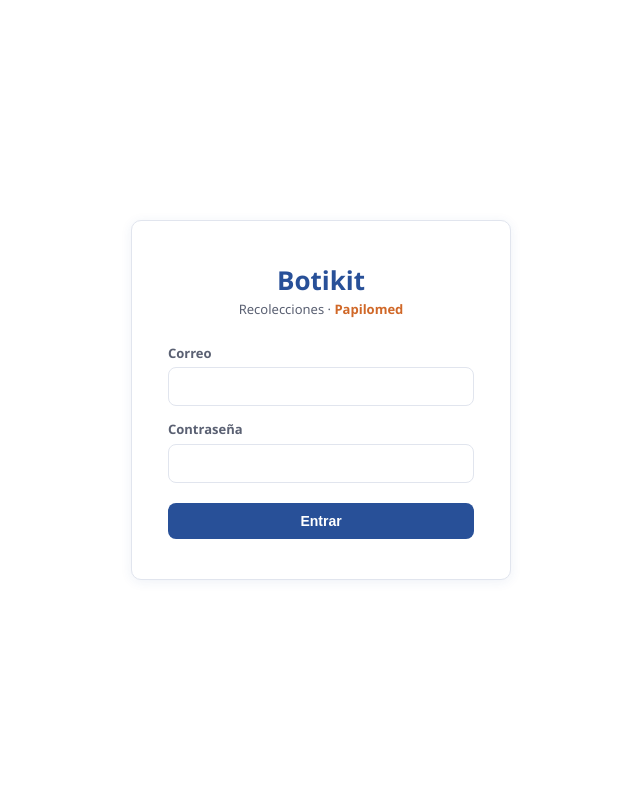
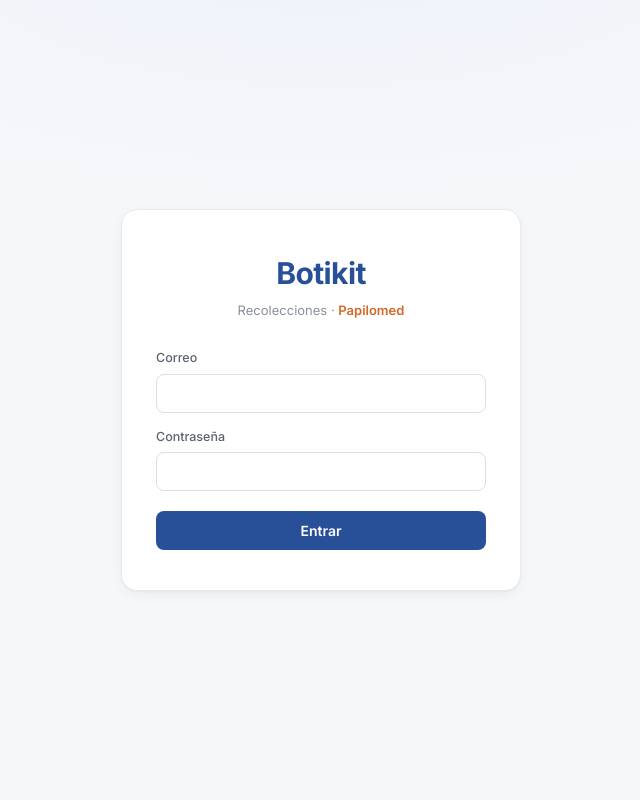
Before and after one commit to Jedriel94/papilomed, a PHP site: page / in a window 1280 px wide. Shown: the whole page, without its empty margins (319-959 px from the left). Run offline with PHP 8.4, Linux system fonts and the light colour scheme.

Commit message:
Rediseño visual moderno/minimalista (login + panel)
- Nuevo sistema de estilos: tipografía Inter, barra superior blanca con borde
  sutil, más espaciado, bordes redondeados, sombras suaves, badges tipo pill.
- Login refinado con acento sutil de marca. Colores Botikit (azul/naranja)
  mejor combinados. Solo CSS + fuente; sin cambios de funcionalidad.

Co-Authored-By: Claude Opus 4.8 <noreply@anthropic.com>

```diff
--- a/css/styles.css
+++ b/css/styles.css
@@ -1,32 +1,56 @@
+/* ============================================================
+   Botikit · Recolecciones — Sistema de estilos (moderno / minimalista)
+   ============================================================ */
 :root {
+  /* Marca */
   --azul: #285098;
-  --azul-oscuro: #1d3c73;
+  --azul-600: #234880;
+  --azul-050: #eef2fb;
   --naranja: #d06828;
-  --naranja-oscuro: #b0561f;
-  --gris-bg: #f4f6fa;
-  --gris-borde: #e1e5ee;
-  --gris-texto: #5a6072;
-  --texto: #1f2430;
-  --blanco: #ffffff;
-  --ok: #2e9e5b;
-  --warn: #c9a227;
-  --danger: #c0392b;
-  --radius: 10px;
-  --sombra: 0 2px 12px rgba(40, 80, 152, 0.08);
-  font-family: "Segoe UI", system-ui, -apple-system, Roboto, Helvetica, Arial, sans-serif;
+  --naranja-600: #b45820;
+  --naranja-050: #fdf1e8;
+
+  /* Neutros */
+  --bg: #f6f7f9;
+  --surface: #ffffff;
+  --border: #e8eaef;
+  --border-strong: #dcdfe6;
+  --texto: #171a21;
+  --texto-2: #5b616e;
+  --texto-3: #8a909c;
+
+  /* Estados */
+  --ok: #1f9d57;
+  --ok-bg: #e7f6ee;
+  --warn: #b9860b;
+  --warn-bg: #fdf4dd;
+  --danger: #d1483b;
+  --danger-bg: #fdecea;
+
+  /* Formas */
+  --r-sm: 8px;
+  --r: 12px;
+  --r-lg: 16px;
+  --shadow-sm: 0 1px 2px rgba(16, 24, 40, 0.05);
+  --shadow: 0 4px 16px -4px rgba(16, 24, 40, 0.08), 0 1px 2px rgba(16, 24, 40, 0.04);
+
+  font-family: 'Inter', -apple-system, BlinkMacSystemFont, 'Segoe UI', Roboto, Helvetica, Arial, sans-serif;
 }
 
 * { box-sizing: border-box; }
 
 body {
   margin: 0;
-  background: var(--gris-bg);
+  background: var(--bg);
   color: var(--texto);
-  font-size: 15px;
-  line-height: 1.5;
+  font-size: 14.5px;
+  line-height: 1.55;
+  -webkit-font-smoothing: antialiased;
+  text-rendering: optimizeLegibility;
 }
 
-a { color: var(--azul); }
+a { color: var(--azul); text-decoration: none; }
+h1, h2, h3, h4 { letter-spacing: -0.01em; }
 
 /* ---------- Login ---------- */
 .login-wrap {
@@ -34,79 +58,105 @@ a { color: var(--azul); }
   display: flex;
   align-items: center;
   justify-content: center;
-  background: var(--blanco);
-  padding: 20px;
+  background:
+    radial-gradient(1200px 500px at 50% -10%, var(--azul-050), transparent 60%),
+    var(--bg);
+  padding: 24px;
 }
 .login-card {
-  background: var(--blanco);
-  border: 1px solid var(--gris-borde);
-  border-radius: var(--radius);
-  box-shadow: var(--sombra);
-  padding: 40px 36px;
+  background: var(--surface);
+  border: 1px solid var(--border);
+  border-radius: var(--r-lg);
+  box-shadow: var(--shadow);
+  padding: 40px 34px;
   width: 100%;
-  max-width: 380px;
+  max-width: 400px;
 }
-.login-card .brand { text-align: center; margin-bottom: 24px; }
-.login-card .brand h1 { margin: 0; font-size: 26px; color: var(--azul); }
-.login-card .brand .sub { color: var(--gris-texto); font-size: 13px; }
-.login-card .brand .sub b { color: var(--naranja); }
+.login-card .brand { text-align: center; margin-bottom: 28px; }
+.login-card .brand h1 {
+  margin: 0;
+  font-size: 30px;
+  font-weight: 700;
+  color: var(--azul);
+  letter-spacing: -0.02em;
+}
+.login-card .brand .sub { color: var(--texto-3); font-size: 13px; margin-top: 4px; }
+.login-card .brand .sub b { color: var(--naranja); font-weight: 600; }
 
-/* ---------- Layout app ---------- */
+/* ---------- Topbar ---------- */
 .topbar {
-  background: var(--azul);
-  color: var(--blanco);
-  padding: 12px 24px;
+  background: var(--surface);
+  color: var(--texto);
+  padding: 0 28px;
+  height: 62px;
   display: flex;
   align-items: center;
   justify-content: space-between;
-  box-shadow: var(--sombra);
+  border-bottom: 1px solid var(--border);
+  position: sticky;
+  top: 0;
+  z-index: 20;
 }
-.topbar .logo { font-weight: 700; font-size: 18px; }
-.topbar .logo span { color: var(--naranja); }
-.topbar .userbox { display: flex; align-items: center; gap: 14px; font-size: 14px; }
+.topbar .logo { font-weight: 700; font-size: 17px; letter-spacing: -0.01em; color: var(--texto); }
+.topbar .logo span { color: var(--naranja); margin: 0 3px; }
+.topbar .userbox { display: flex; align-items: center; gap: 12px; font-size: 13.5px; color: var(--texto-2); }
 .topbar .rol {
-  background: var(--naranja);
-  padding: 2px 10px;
-  border-radius: 20px;
-  font-size: 12px;
+  background: var(--azul-050);
+  color: var(--azul);
+  padding: 3px 10px;
+  border-radius: 999px;
+  font-size: 11px;
+  font-weight: 600;
   text-transform: uppercase;
-  letter-spacing: 0.5px;
+  letter-spacing: 0.4px;
 }
 
-.container { max-width: 1100px; margin: 0 auto; padding: 24px; }
+.container { max-width: 1140px; margin: 0 auto; padding: 28px 24px 48px; }
 
-.tabs { display: flex; gap: 6px; border-bottom: 2px solid var(--gris-borde); margin-bottom: 20px; }
+/* ---------- Tabs ---------- */
+.tabs {
+  display: flex;
+  gap: 4px;
+  border-bottom: 1px solid var(--border);
+  margin-bottom: 24px;
+}
 .tab {
   background: none;
   border: none;
-  padding: 12px 18px;
+  padding: 12px 16px 14px;
   cursor: pointer;
-  font-size: 15px;
-  color: var(--gris-texto);
-  border-bottom: 3px solid transparent;
-  margin-bottom: -2px;
-  font-weight: 600;
+  font-size: 14px;
+  font-weight: 500;
+  color: var(--texto-2);
+  border-bottom: 2px solid transparent;
+  margin-bottom: -1px;
+  border-radius: var(--r-sm) var(--r-sm) 0 0;
+  transition: color 0.15s, background 0.15s;
+  font-family: inherit;
 }
-.tab.active { color: var(--azul); border-bottom-color: var(--naranja); }
+.tab:hover { color: var(--texto); background: var(--bg); }
+.tab.active { color: var(--azul); border-bottom-color: var(--azul); font-weight: 600; }
 .panel { display: none; }
-.panel.active { display: block; }
+.panel.active { display: block; animation: fade 0.2s ease; }
+@keyframes fade { from { opacity: 0; transform: translateY(4px); } to { opacity: 1; transform: none; } }
 
 /* ---------- Cards ---------- */
 .card {
-  background: var(--blanco);
-  border-radius: var(--radius);
-  box-shadow: var(--sombra);
-  padding: 20px;
+  background: var(--surface);
+  border: 1px solid var(--border);
+  border-radius: var(--r-lg);
+  box-shadow: var(--shadow-sm);
+  padding: 24px;
   margin-bottom: 20px;
 }
-.card h2 { margin: 0 0 16px; font-size: 18px; color: var(--azul); }
-.card h3 { margin: 0 0 10px; font-size: 15px; }
+.card h2 { margin: 0 0 20px; font-size: 16px; font-weight: 600; color: var(--texto); }
+.card h3 { margin: 0 0 10px; font-size: 14px; font-weight: 600; }
 
 .section-head {
   display: flex;
   align-items: center;
   justify-content: space-between;
-  margin-bottom: 16px;
+  margin-bottom: 18px;
   flex-wrap: wrap;
   gap: 12px;
 }
@@ -116,98 +166,131 @@ a { color: var(--azul); }
 .form-grid {
   display: grid;
   grid-template-columns: repeat(auto-fit, minmax(220px, 1fr));
-  gap: 14px;
+  gap: 16px;
 }
-label { display: block; font-size: 13px; font-weight: 600; color: var(--gris-texto); margin-bottom: 4px; }
+label {
+  display: block;
+  font-size: 12.5px;
+  font-weight: 500;
+  color: var(--texto-2);
+  margin-bottom: 6px;
+}
 input, select, textarea {
   width: 100%;
-  padding: 9px 11px;
-  border: 1px solid var(--gris-borde);
-  border-radius: 8px;
+  padding: 10px 12px;
+  border: 1px solid var(--border-strong);
+  border-radius: var(--r-sm);
   font-size: 14px;
   font-family: inherit;
-  background: var(--blanco);
+  color: var(--texto);
+  background: var(--surface);
+  transition: border-color 0.15s, box-shadow 0.15s;
 }
-input:focus, select:focus, textarea:focus { outline: 2px solid var(--azul); border-color: var(--azul); }
-textarea { resize: vertical; min-height: 60px; }
+input::placeholder, textarea::placeholder { color: var(--texto-3); }
+input:focus, select:focus, textarea:focus {
+  outline: none;
+  border-color: var(--azul);
+  box-shadow: 0 0 0 3px var(--azul-050);
+}
+input:disabled { background: var(--bg); color: var(--texto-2); }
+textarea { resize: vertical; min-height: 64px; }
 .field-full { grid-column: 1 / -1; }
 
 .btn {
+  display: inline-flex;
+  align-items: center;
+  justify-content: center;
+  gap: 6px;
   background: var(--azul);
-  color: var(--blanco);
-  border: none;
-  border-radius: 8px;
+  color: #fff;
+  border: 1px solid transparent;
+  border-radius: var(--r-sm);
   padding: 10px 18px;
   font-size: 14px;
   font-weight: 600;
+  font-family: inherit;
   cursor: pointer;
-  transition: background 0.15s;
+  transition: background 0.15s, box-shadow 0.15s, border-color 0.15s, transform 0.05s;
 }
-.btn:hover { background: var(--azul-oscuro); }
+.btn:hover { background: var(--azul-600); }
+.btn:active { transform: translateY(1px); }
 .btn.naranja { background: var(--naranja); }
-.btn.naranja:hover { background: var(--naranja-oscuro); }
-.btn.ghost { background: transparent; color: var(--azul); border: 1px solid var(--gris-borde); }
-.btn.ghost:hover { background: var(--gris-bg); }
-.btn.sm { padding: 5px 10px; font-size: 12px; }
-.btn:disabled { opacity: 0.5; cursor: not-allowed; }
+.btn.naranja:hover { background: var(--naranja-600); }
+.btn.ghost { background: var(--surface); color: var(--texto); border-color: var(--border-strong); }
+.btn.ghost:hover { background: var(--bg); border-color: var(--texto-3); }
+.btn.sm { padding: 6px 12px; font-size: 12.5px; border-radius: 7px; }
+.btn:disabled { opacity: 0.55; cursor: not-allowed; }
 .btn-block { width: 100%; }
 
 /* ---------- Tablas ---------- */
-.table-wrap { overflow-x: auto; }
+.table-wrap { overflow-x: auto; margin: 0 -4px; }
 table { width: 100%; border-collapse: collapse; font-size: 14px; }
-th, td { text-align: left; padding: 10px 12px; border-bottom: 1px solid var(--gris-borde); vertical-align: top; }
-th { color: var(--gris-texto); font-size: 12px; text-transform: uppercase; letter-spacing: 0.4px; }
-tbody tr:hover { background: #fafbfe; }
+th, td { text-align: left; padding: 12px 14px; border-bottom: 1px solid var(--border); vertical-align: middle; }
+thead th {
+  color: var(--texto-3);
+  font-size: 11px;
+  font-weight: 600;
+  text-transform: uppercase;
+  letter-spacing: 0.5px;
+  border-bottom: 1px solid var(--border);
+  background: transparent;
+}
+tbody tr { transition: background 0.12s; }
+tbody tr:hover { background: #fbfcfd; }
+tbody tr:last-child td { border-bottom: none; }
 
 .badge {
-  display: inline-block;
+  display: inline-flex;
+  align-items: center;
   padding: 3px 10px;
-  border-radius: 20px;
-  font-size: 12px;
+  border-radius: 999px;
+  font-size: 11.5px;
   font-weight: 600;
   white-space: nowrap;
+  line-height: 1.5;
 }
-.badge.pendiente     { background: #fdf0e0; color: var(--naranja-oscuro); }
-.badge.muestra_dejada{ background: #e3f5ea; color: var(--ok); }
-.badge.asignada      { background: #e5edf9; color: var(--azul); }
-.badge.en_proceso    { background: #fff6d9; color: var(--warn); }
-.badge.completada    { background: #e3f5ea; color: var(--ok); }
-.badge.cancelada     { background: #fbe6e4; color: var(--danger); }
-.badge.rol-admin     { background: #e5edf9; color: var(--azul); }
-.badge.rol-cliente   { background: #fdf0e0; color: var(--naranja-oscuro); }
+.badge.pendiente      { background: var(--naranja-050); color: var(--naranja-600); }
+.badge.muestra_dejada { background: var(--ok-bg); color: var(--ok); }
+.badge.asignada       { background: var(--azul-050); color: var(--azul); }
+.badge.en_proceso     { background: var(--warn-bg); color: var(--warn); }
+.badge.completada     { background: var(--ok-bg); color: var(--ok); }
+.badge.cancelada      { background: var(--danger-bg); color: var(--danger); }
+.badge.rol-admin      { background: var(--azul-050); color: var(--azul); }
+.badge.rol-cliente    { background: var(--naranja-050); color: var(--naranja-600); }
 
 .filtros { display: flex; gap: 10px; align-items: center; flex-wrap: wrap; }
-.filtros select { width: auto; min-width: 160px; }
+.filtros select { width: auto; min-width: 170px; }
+.filtros label { margin: 0; }
 
 /* ---------- Filas expandibles (solicitudes) ---------- */
 .sol-row { cursor: pointer; }
-.sol-row:hover { background: #f4f7fc; }
-.sol-row.abierta { background: #eef3fb; }
-.sol-row .caret { text-align: right; color: var(--gris-texto); font-size: 12px; }
+.sol-row:hover { background: #fbfcfd; }
+.sol-row.abierta { background: var(--azul-050); }
+.sol-row .caret { text-align: right; color: var(--texto-3); font-size: 12px; }
 .chip-guia {
   display: inline-block;
   margin-left: 6px;
-  padding: 1px 7px;
-  border-radius: 20px;
-  font-size: 11px;
+  padding: 1px 8px;
+  border-radius: 999px;
+  font-size: 10.5px;
   font-weight: 600;
-  background: #e5edf9;
+  background: var(--azul-050);
   color: var(--azul);
   vertical-align: middle;
 }
-.sol-detail > td { background: #f8fafd; padding: 0; border-bottom: 2px solid var(--gris-borde); }
-.detalle { padding: 16px 18px; }
+.sol-detail > td { background: #fbfcfd; padding: 0; border-bottom: 2px solid var(--border); }
+.detalle { padding: 20px 16px; }
 .detalle-grid {
   display: grid;
-  grid-template-columns: repeat(auto-fit, minmax(180px, 1fr));
-  gap: 12px 24px;
-  margin-bottom: 14px;
+  grid-template-columns: repeat(auto-fit, minmax(190px, 1fr));
+  gap: 14px 28px;
+  margin-bottom: 16px;
 }
-.campo { display: flex; flex-direction: column; }
-.campo-label { font-size: 11px; text-transform: uppercase; letter-spacing: 0.4px; color: var(--gris-texto); font-weight: 600; }
-.campo-val { font-size: 14px; }
-.detalle-seccion { border-top: 1px solid var(--gris-borde); padding-top: 12px; margin-top: 12px; }
-.detalle-seccion h4 { margin: 0 0 10px; font-size: 12px; color: var(--azul); text-transform: uppercase; letter-spacing: 0.4px; }
+.campo { display: flex; flex-direction: column; gap: 2px; }
+.campo-label { font-size: 11px; text-transform: uppercase; letter-spacing: 0.5px; color: var(--texto-3); font-weight: 600; }
+.campo-val { font-size: 14px; color: var(--texto); }
+.detalle-seccion { border-top: 1px solid var(--border); padding-top: 16px; margin-top: 16px; }
+.detalle-seccion h4 { margin: 0 0 12px; font-size: 11.5px; color: var(--texto-2); text-transform: uppercase; letter-spacing: 0.5px; font-weight: 600; }
 
 /* Control de archivo limpio */
 .file-hidden { position: absolute; width: 1px; height: 1px; padding: 0; margin: -1px; overflow: hidden; clip: rect(0,0,0,0); border: 0; }
--- a/index.html
+++ b/index.html
@@ -4,6 +4,9 @@
   <meta charset="UTF-8" />
   <meta name="viewport" content="width=device-width, initial-scale=1.0" />
   <title>Botikit · Recolecciones</title>
+  <link rel="preconnect" href="https://fonts.googleapis.com" />
+  <link rel="preconnect" href="https://fonts.gstatic.com" crossorigin />
+  <link href="https://fonts.googleapis.com/css2?family=Inter:wght@400;500;600;700&display=swap" rel="stylesheet" />
   <link rel="stylesheet" href="css/styles.css" />
 </head>
 <body>
```
Also changed, not shown: other parts of css/styles.css (+28 -20 lines), dashboard.html (+5 -2 lines).
